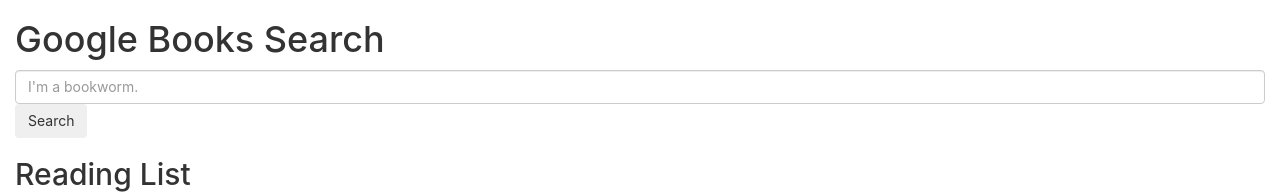
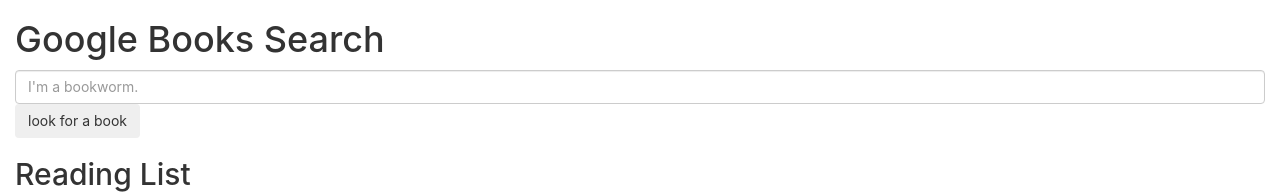
Before and after one commit to hassanmt96/bk-search, a React (Create React App) app: page / in a window 1280 px wide. Shown: the top 194 px of the page. Built offline with nearby package versions, Linux system fonts and the light colour scheme.

Commit message:
adding a few tests to the application

```diff
--- a/src/App.js
+++ b/src/App.js
@@ -52,6 +52,11 @@ const App = () => {
 
   }
 
+  const Button = ({ name, handleClick }) => {
+    return (
+      <input className="btn btn danger" type="submit" value={name} onClick={handleClick} />
+    );
+  }
 
   return (
     <div class="container-fluid">
@@ -59,7 +64,7 @@ const App = () => {
       <form onSubmit={handleSubmit}>
         <div class="form-group">
           <input type="text" onChange={handleChange} className="form-control mt-10" placeholder="I'm a bookworm."></input>
-          <button type="submit" className="btn btn danger">Search</button>
+          <Button name='look for a book' />
         </div>
       </form>
 
```
Also changed, not shown: 2 other files (tests, documents, lock files or other folders).
